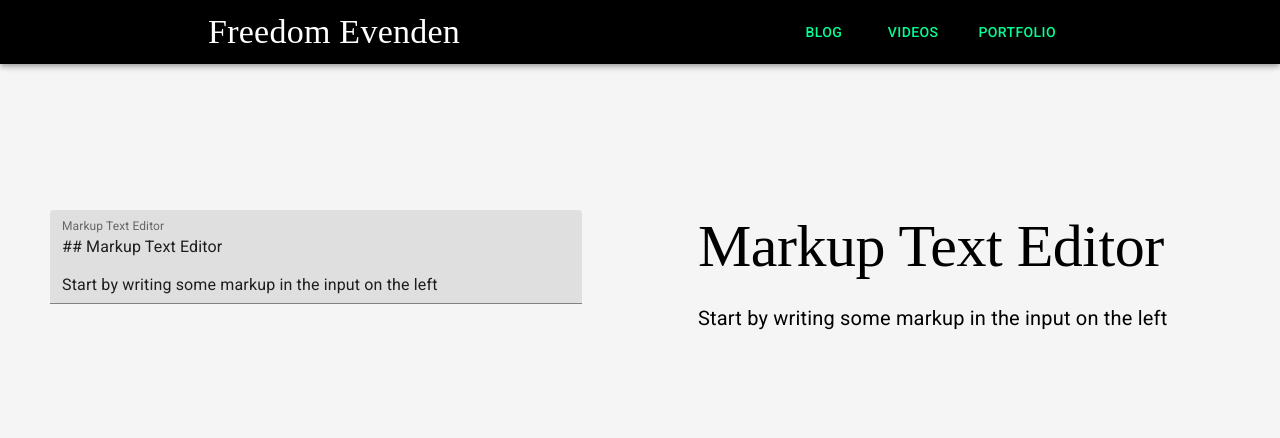
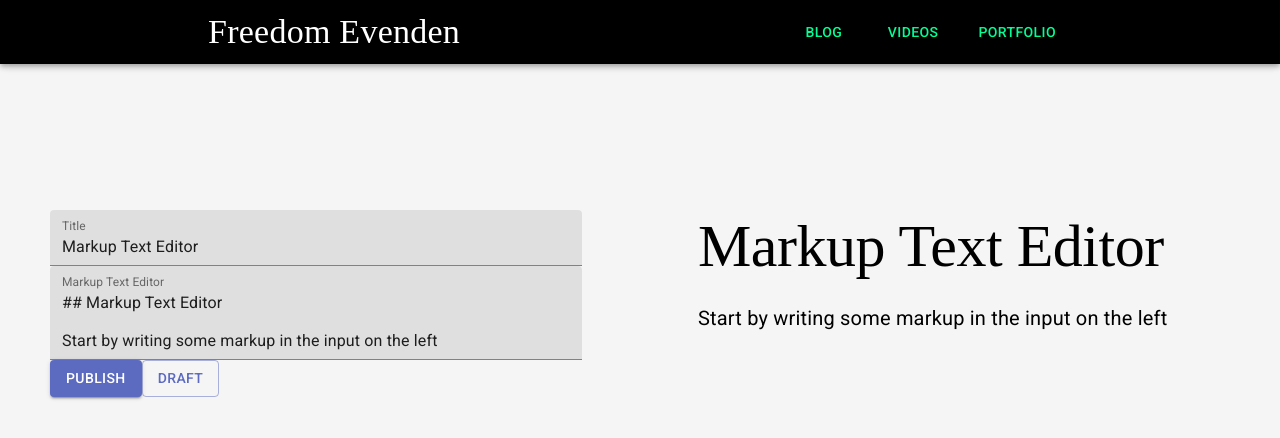
Before and after one commit to f3ve/freedom-evenden, a Next.js app: page /editor in a window 1280 px wide. Shown: the top 438 px of the page. Built offline with nearby package versions, Linux system fonts and the light colour scheme.

Commit message:
connecting frontend and backend

```diff
--- a/components/editor/Paragraph.js
+++ b/components/editor/Paragraph.js
@@ -10,7 +10,6 @@ const useStyles = makeStyles((theme) => ({
 
 const Paragraph = (props) => {
   const styles = useStyles();
-  console.log(props.node.children[0].value);
   return (
     <Typography
       variant='body1'
--- /dev/null
+++ b/config.js
@@ -0,0 +1,6 @@
+module.exports = {
+  API_BASE_URL:
+    process.env.NODE_ENV === 'development'
+      ? 'http://localhost:8000/api'
+      : process.env.NEXT_PUBLIC_BACKEND_URL,
+};
--- a/package.json
+++ b/package.json
@@ -11,6 +11,7 @@
     "@material-ui/core": "^4.11.0",
     "@material-ui/icons": "^4.9.1",
     "@material-ui/styles": "^4.10.0",
+    "axios": "^0.21.0",
     "fontsource-roboto": "^3.0.3",
     "next": "10.0.1",
     "react": "17.0.1",
--- a/pages/editor.js
+++ b/pages/editor.js
@@ -1,10 +1,11 @@
 import { useState } from 'react';
 import ReactMarkdown from 'react-markdown';
 import { makeStyles } from '@material-ui/styles';
-import { Container, Grid, TextField } from '@material-ui/core';
+import { Button, Container, Grid, TextField } from '@material-ui/core';
 import CodeBlock from '../components/editor/CodeBlock';
 import Paragraph from '../components/editor/Paragraph';
 import Heading from '../components/editor/Heading';
+import ArticleApiService from '../services/ArticleApiService';
 
 const useStyles = makeStyles(() => ({
   input: {
@@ -20,20 +21,62 @@ const editor = () => {
   const [value, setValue] = useState(
     '## Markup Text Editor\n\nStart by writing some markup in the input on the left'
   );
+  const [title, setTitle] = useState('Markup Text Editor');
+  const [publish_date, setPublishDate] = useState(true);
+
+  const submitArticle = (draft) => {
+    const data = {
+      title,
+      content: value,
+      slug: title.toLowerCase().replace(/ /gi, '_'),
+      draft,
+      publish_date,
+    };
+    console.log(data);
+    ArticleApiService.postArticle('articles', data)
+      .then((res) => console.log(res))
+      .catch((err) => console.log(err));
+  };
 
   return (
     <Grid container spacing={2}>
       <Grid item xs={6}>
         <Container className={styles.grid}>
           <TextField
+            label='Title'
+            variant='filled'
+            color='secondary'
+            value={title}
+            className={styles.input}
+            onChange={(e) => {
+              setTitle(e.target.value);
+            }}
+          />
+          <TextField
             label='Markup Text Editor'
             variant='filled'
             color='secondary'
             multiline
             value={value}
-            onChange={(e) => setValue(e.target.value)}
+            onChange={(e) => {
+              setValue(e.target.value);
+            }}
             className={styles.input}
           />
+          <Button
+            onClick={() => submitArticle(false)}
+            color='secondary'
+            variant='contained'
+          >
+            Publish
+          </Button>
+          <Button
+            onClick={() => submitArticle(true)}
+            color='secondary'
+            variant='outlined'
+          >
+            Draft
+          </Button>
         </Container>
       </Grid>
       <Grid item xs={6}>
--- /dev/null
+++ b/services/ArticleApiService.js
@@ -0,0 +1,19 @@
+import Axios from 'axios';
+import config from '../config';
+
+const ArticleApiService = {
+  postArticle(endpoint, data) {
+    // return Axios.post(`${config.API_BASE_URL}/${endpoint}/`, data);
+    return fetch(`${config.API_BASE_URL}/${config.API_BASE_URL}/${endpoint}`, {
+      method: 'POST',
+      headers: {
+        'content-type': 'application/json',
+      },
+      body: JSON.stringify(data),
+    }).then((res) =>
+      !res.ok ? res.json().then((e) => Promise.reject(e)) : res.json()
+    );
+  },
+};
+
+export default ArticleApiService;
```
Also changed, not shown: 1 other file (tests, documents, lock files or other folders).
